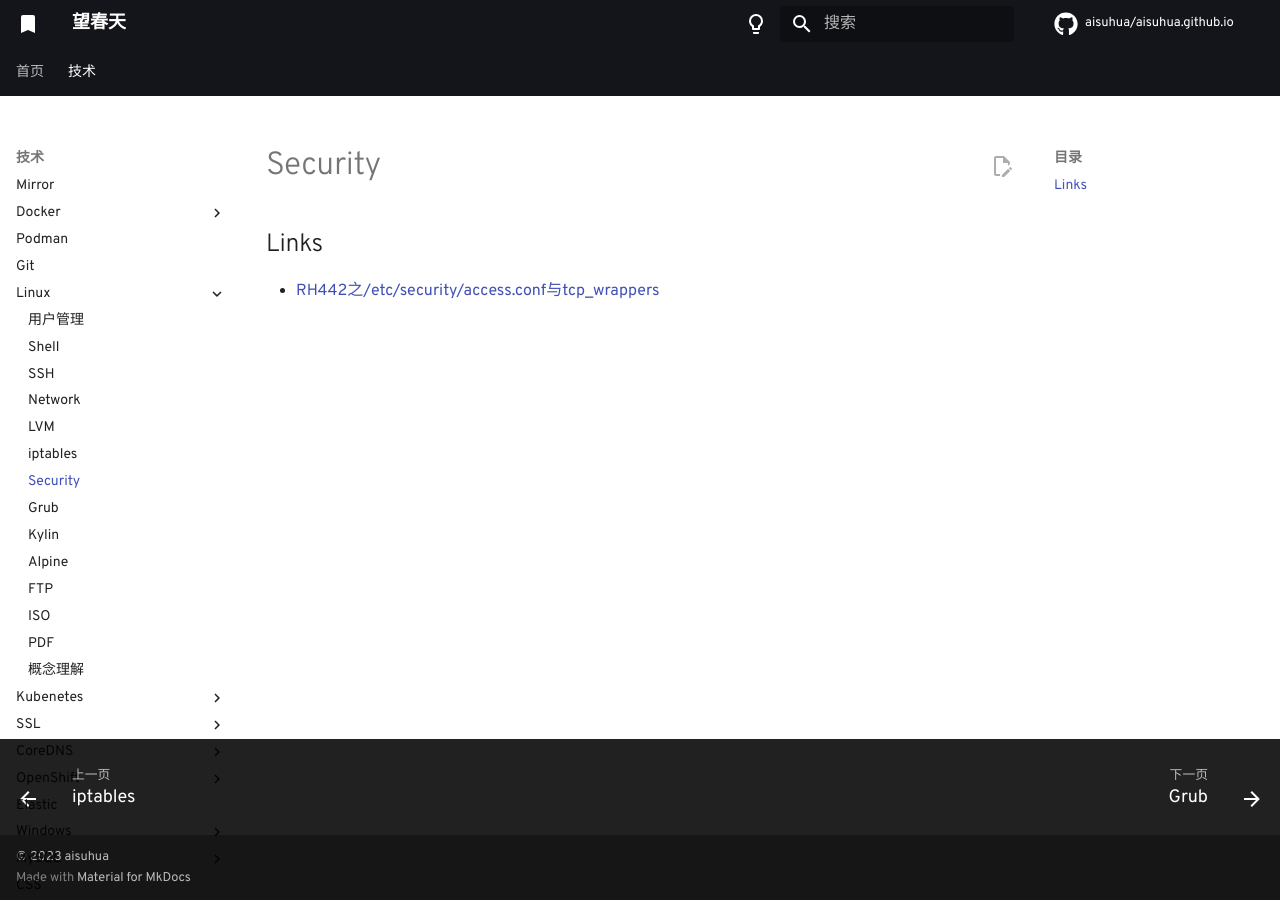
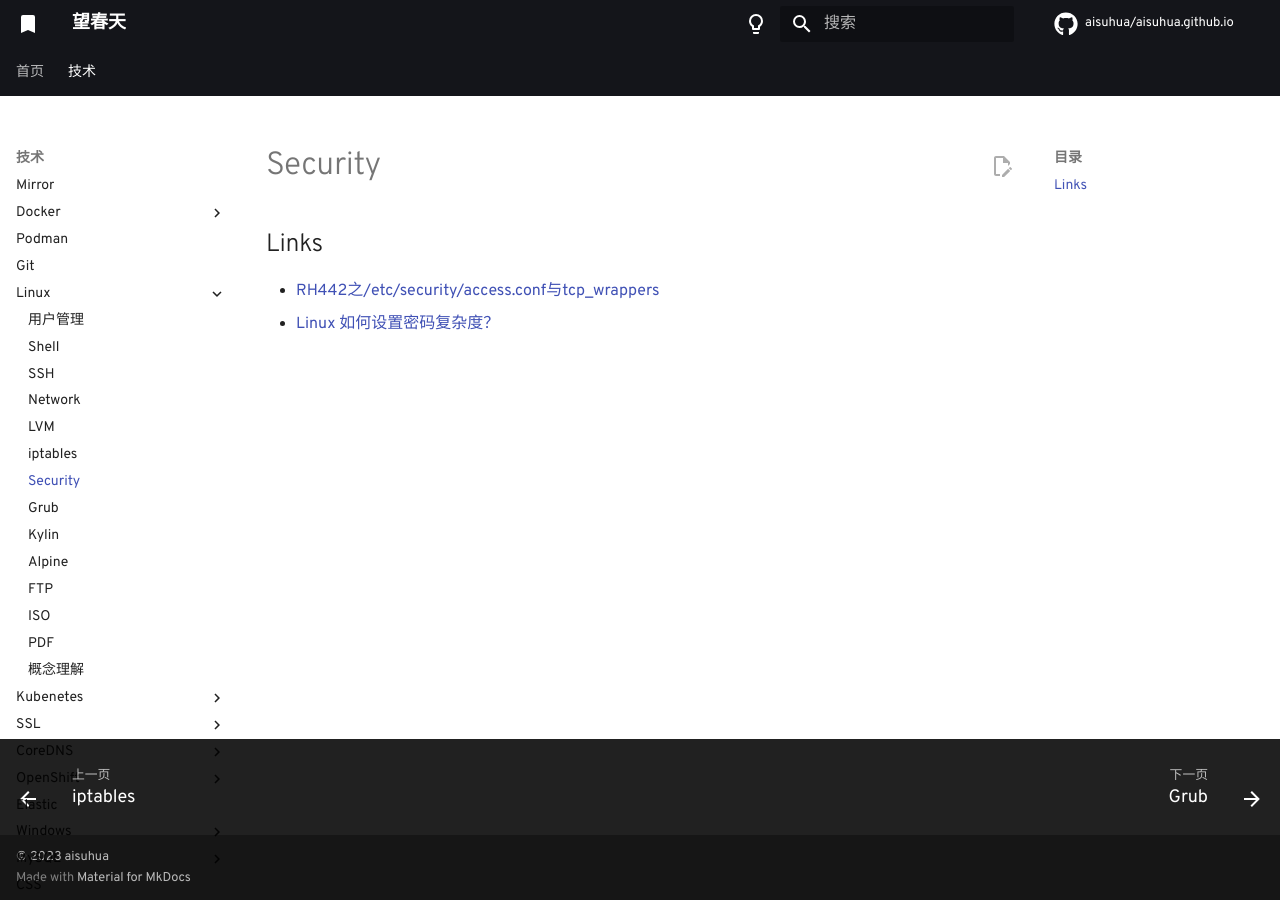
Before and after one commit to aisuhua/aisuhua.github.io, an MkDocs documentation site: the page built from docs/linux/security.md, in a window 1280 px wide. Built offline with MkDocs 1.6.1 and Material for MkDocs 9.7.7, drawn with Linux system fonts in a browser that asks for light colours; comment, search, counter and statistics services are not loaded.

Commit message:
grub.md mkdocs.yml

```diff
--- a/docs/linux/security.md
+++ b/docs/linux/security.md
@@ -3,3 +3,4 @@
 ## Links
 
 - [RH442之/etc/security/access.conf与tcp_wrappers](https://www.361way.com/access_conf-wrappers/5426.html)
+- [Linux 如何设置密码复杂度？](https://zhuanlan.zhihu.com/p/99017653)
```
